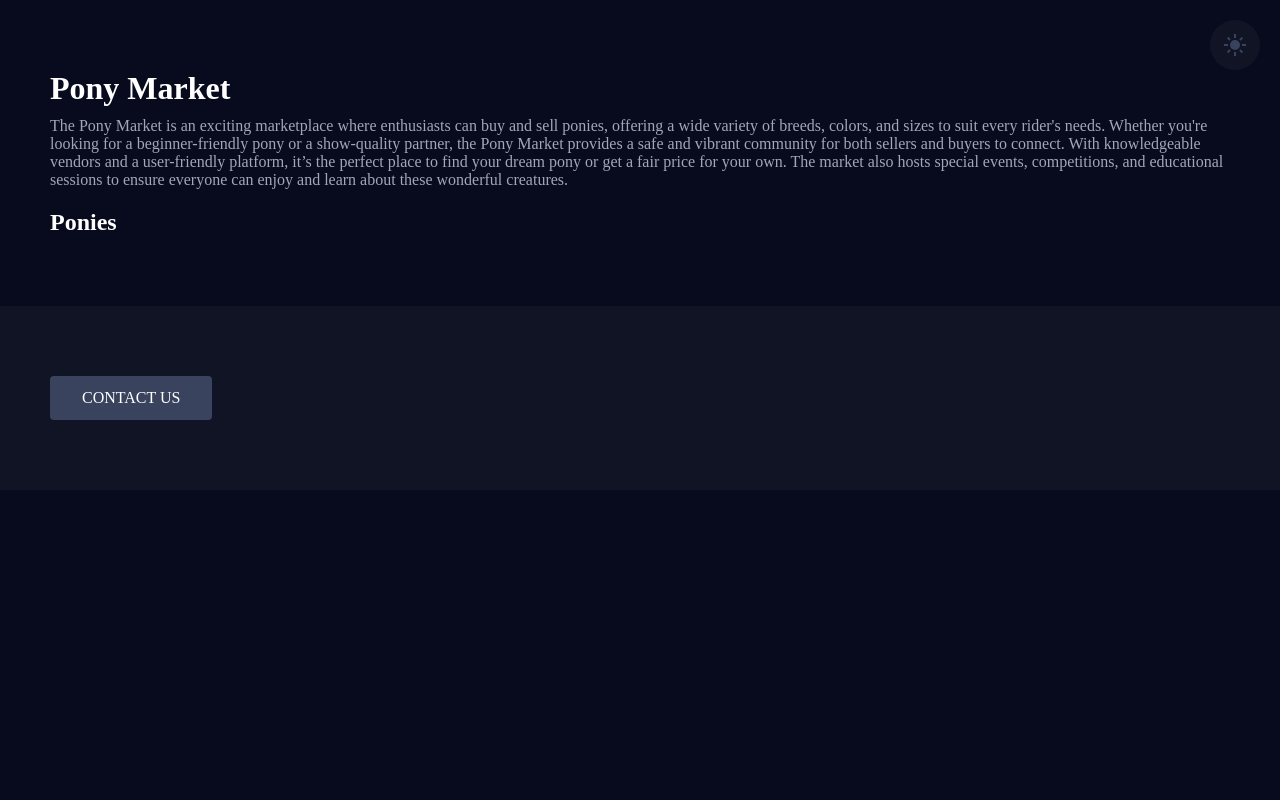
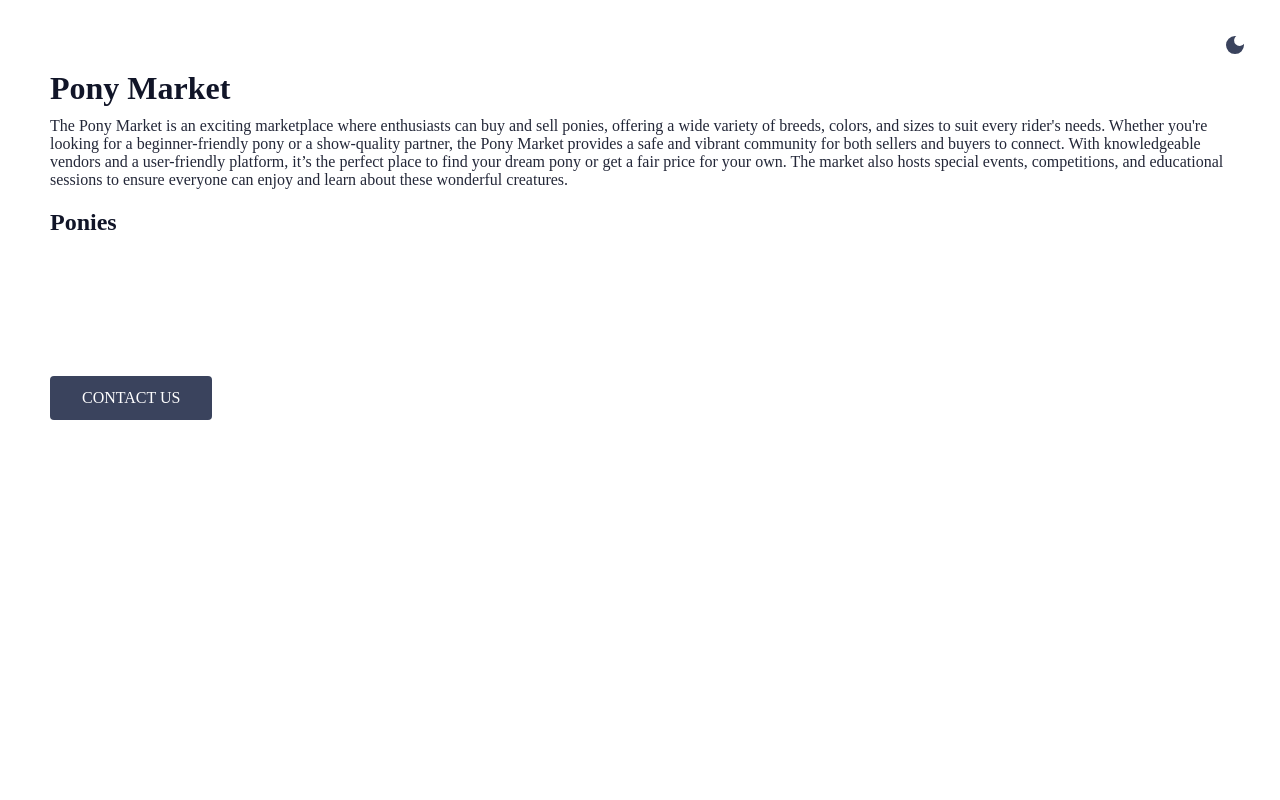
Before and after one commit to CrazyLololowka/career-website, a Flask app: page / in a window 1280 px wide. Run offline with Flask 3, Linux system fonts and the light colour scheme.

Commit message:
Fix dark mode functionality and static file linking
Update home.html to correctly link static CSS file using url_for and remove hardcoded 'darkmode' class from body tag to enable JavaScript-based theme toggling.

Replit-Commit-Author: Agent
Replit-Commit-Session-Id: 529a4b3f-31c5-413e-b5cf-1c30830544cd
Replit-Commit-Checkpoint-Type: full_checkpoint
Replit-Commit-Event-Id: 1d5eef75-2d92-4185-a4af-16eeb59ccdfa
Replit-Commit-Screenshot-Url: https://storage.googleapis.com/screenshot-production-us-central1/da713160-fb20-4f22-b770-d709031c90a7/529a4b3f-31c5-413e-b5cf-1c30830544cd/NdmpI1T
Replit-Helium-Checkpoint-Created: true

```diff
--- a/templates/home.html
+++ b/templates/home.html
@@ -4,10 +4,10 @@
   <meta charset="UTF-8">
   <meta name="viewport" content="width=device-width, initial-scale=1.0">
   <title>Darkmode</title>
-  <link rel="stylesheet" href="style.css">
+  <link rel="stylesheet" href="{{ url_for('static', filename='style.css') }}">
   <script type="text/javascript" src="{{ url_for('static', filename='darkmode.js') }}" defer></script>
 </head>
-<body class="darkmode">
+<body class="">
   <header>
     <button id="theme-switch">
       <svg xmlns="http://www.w3.org/2000/svg" height="24px" viewBox="0 -960 960 960" width="24px"><path d="M480-120q-150 0-255-105T120-480q0-150 105-255t255-105q14 0 27.5 1t26.5 3q-41 29-65.5 75.5T444-660q0 90 63 153t153 63q55 0 101-24.5t75-65.5q2 13 3 26.5t1 27.5q0 150-105 255T480-120Z"/></svg>
```
Also changed, not shown: static/darkmode.py (deleted).
